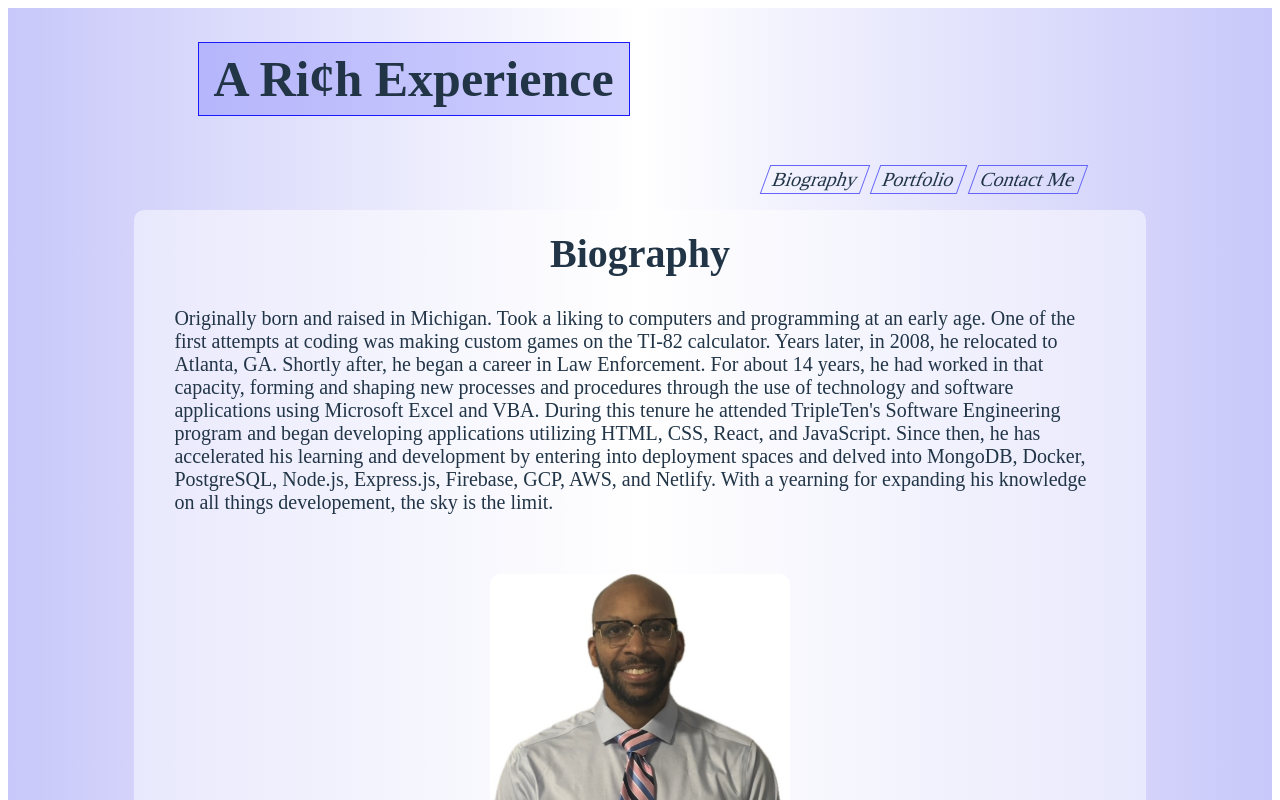
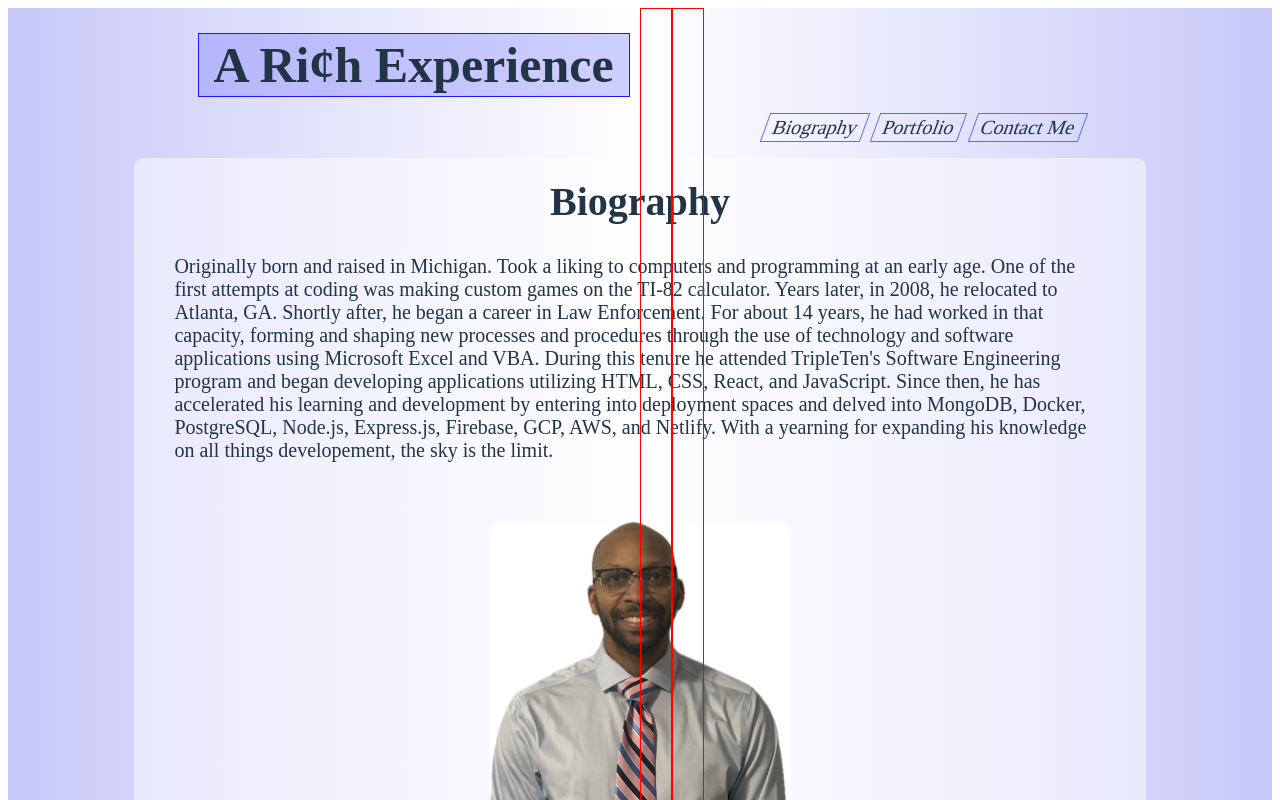
Before and after one commit to TonyRiches17/portfolio, a React (Vite) app: page / in a window 1280 px wide. Shown: the top 800 px of the page. Built offline with nearby package versions, Linux system fonts and the light colour scheme.

Commit message:
Add Cascade Elements

```diff
--- a/src/components/App/App.css
+++ b/src/components/App/App.css
@@ -1,3 +1,26 @@
 .app {
   background: linear-gradient(to right, rgb(200, 200, 250) 0%, rgb(255, 255, 255) 50%, rgb(200, 200, 250) 100%);
+  position: relative;
+  z-index: 0;
 }
+
+.app__rectangles {
+  display: flex;
+  position: fixed;
+  left: 50%;
+  /* right: 50%; */
+  z-index: 1;
+}
+
+.app__rectanglel {
+  width: 30px;
+  height: 100vh;
+  border: 1px solid red;
+
+}
+
+.app__rectangler {
+  width: 30px;
+  height: 100vh;
+  border: 1px solid red;
+}
--- a/src/components/App/App.jsx
+++ b/src/components/App/App.jsx
@@ -22,6 +22,10 @@ function App() {
 
   return (
     <div className="app">
+      <div className="app__rectangles">
+        <div className="app__rectanglel"></div>
+        <div className="app__rectangler"></div>
+      </div>
       <Navigation isScrolled={isScrolled} />
       <Bio />
     </div>
--- a/src/components/Navigation/Navigation.css
+++ b/src/components/Navigation/Navigation.css
@@ -1,3 +1,11 @@
+@keyframes shake {
+  0% {transform: rotate(0deg);}
+  2% {transform: rotate(1deg);}
+  4% {transform: rotate(-1deg);}
+  6% {transform: rotate(1deg);}
+  8% {transform: rotate(-1deg);}
+  10%, 100% {transform: rotate(0deg);}
+}
 
 .navigation {
   width: 70%;
@@ -7,11 +15,18 @@
   margin: 0 auto;
 }
 
+.navigation__title-background {
+  width: max-content;
+  border: 1px solid rgba(25, 25, 250);
+  background-color: rgba(100, 100, 250, .3);
+  margin: 25px 0 0;
+  /* animation: shake 5s ease-in-out 4s infinite; */
+}
+
 .navigation__title {
   font-size: 50px;
-  border: 1px solid rgba(25, 25, 250);
-  background-color: rgba(100, 100, 250, .3);
-  padding: 7px 15px;
+  padding: 2px 15px;
+  margin: 0;
 }
 
 .navigation__container {
--- a/src/components/Navigation/Navigation.jsx
+++ b/src/components/Navigation/Navigation.jsx
@@ -3,7 +3,9 @@ import "./Navigation.css";
 function Navigation({ isScrolled }) {
   return(
     <div className="navigation">
+      <div className="navigation__title-background">
     <h1 className="navigation__title">A Ri¢h Experience</h1>
+    </div>
     <div className="navigation__container">
       <p className="navigation__test"></p>
       <ul className={isScrolled ? "navigation__links_scrolled" : "navigation__links"}>
```
